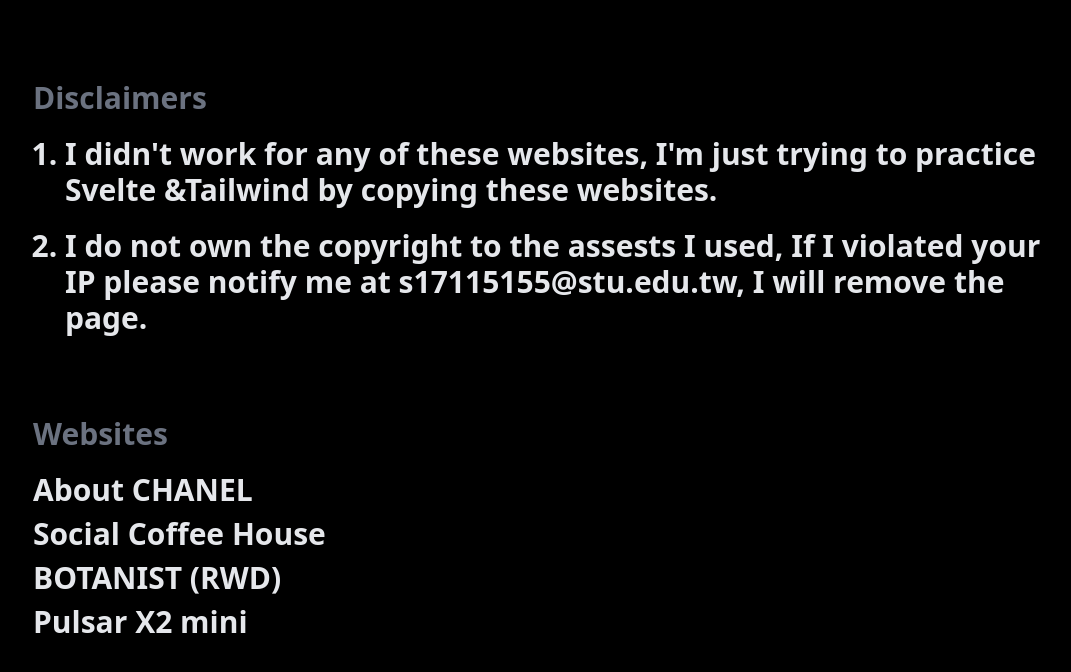
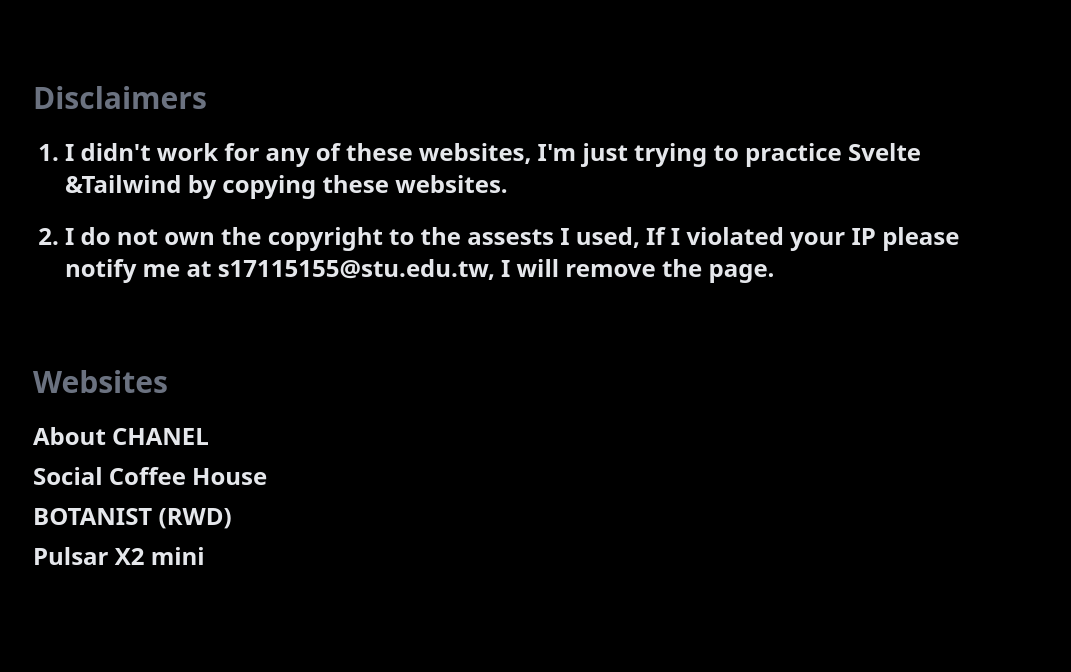
Before and after one commit to hua5155/clone_sites, a SvelteKit app: page / in a window 1280 px wide. Shown: the top 672 px of the page, without its empty margins (47-1118 px from the left). Built offline with nearby package versions, Linux system fonts and the light colour scheme.

Commit message:
home page RWD fix.

```diff
--- a/src/routes/+page.svelte
+++ b/src/routes/+page.svelte
@@ -19,10 +19,9 @@
 	];
 </script>
 
-<main class="h-screen w-screen bg-black p-20 text-3xl font-semibold text-gray-200">
-	<h1 class="w-[60ch]">
-		<span class="text-gray-500">Disclaimers</span>
-		<ol class="list-outside list-decimal space-y-5 pl-8 pt-5">
+<main class="h-fit min-h-lvh w-dvw bg-black p-10 font-semibold text-gray-200 xl:p-20">
+	<h1 class="text-3xl text-gray-500">Disclaimers</h1>
+	<ol class="list-outside list-decimal space-y-5 pl-8 pt-5 text-sm xl:text-2xl xl:[&>li]:w-[70ch]">
 		<li>
 			I didn't work for any of these websites, I'm just trying to practice Svelte &Tailwind by
 			copying these websites.
@@ -32,18 +31,16 @@
 			s17115155@stu.edu.tw, I will remove the page.
 		</li>
 	</ol>
-	</h1>
 
-	<div class="pt-20">
-		<span class="text-gray-500">Websites</span>
-		<ul class="space-y-2 pt-5">
+	<div class="w-full pt-20"></div>
+	<h1 class="text-3xl text-gray-500">Websites</h1>
+	<ul class="space-y-2 pt-5 text-xl xl:text-2xl">
 		{#each urls as url}
 			<li>
 				<a class="" href={url.href}>{url.text}</a>
 			</li>
 		{/each}
 	</ul>
-	</div>
 </main>
 
 <style></style>
```
Lines whose indentation alone changed are shown as unchanged.
